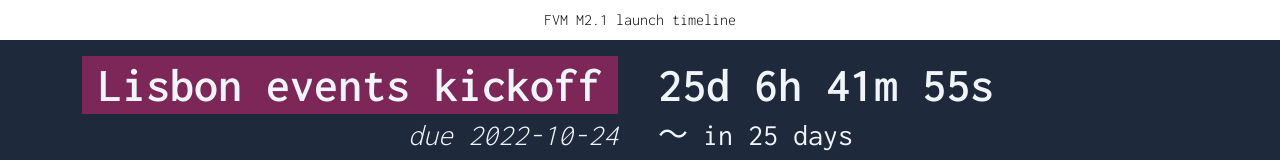
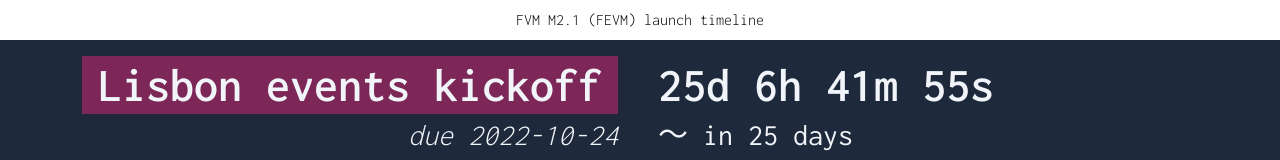
Before and after one commit to raulk/fvm-timeline, a Next.js app: page / in a window 1280 px wide. Shown: the top 160 px of the page. Built offline with nearby package versions, Linux system fonts and the light colour scheme.

Commit message:
Update index.js

```diff
--- a/pages/index.js
+++ b/pages/index.js
@@ -28,12 +28,12 @@ export default function Home() {
     <div className={styles.container}>
       <Head>
         <title>FVM M2.1 (FEVM) launch timeline</title>
-        <meta name="description" content="FVM M2.1 launch timeline" />
+        <meta name="description" content="FVM M2.1 (FEVM) launch timeline" />
         <link rel="icon" href="/favicon.ico" />
       </Head>
 
       <main className={styles.main}>
-        <div className={styles.title}>FVM M2.1 launch timeline</div>
+        <div className={styles.title}>FVM M2.1 (FEVM) launch timeline</div>
         {deadlines.sort(sortBy("date")).map(x =>
           <article key={x.milestone} className={`${styles.entry} ${x.colors} group`}>
             <div className={styles.left}>
```
